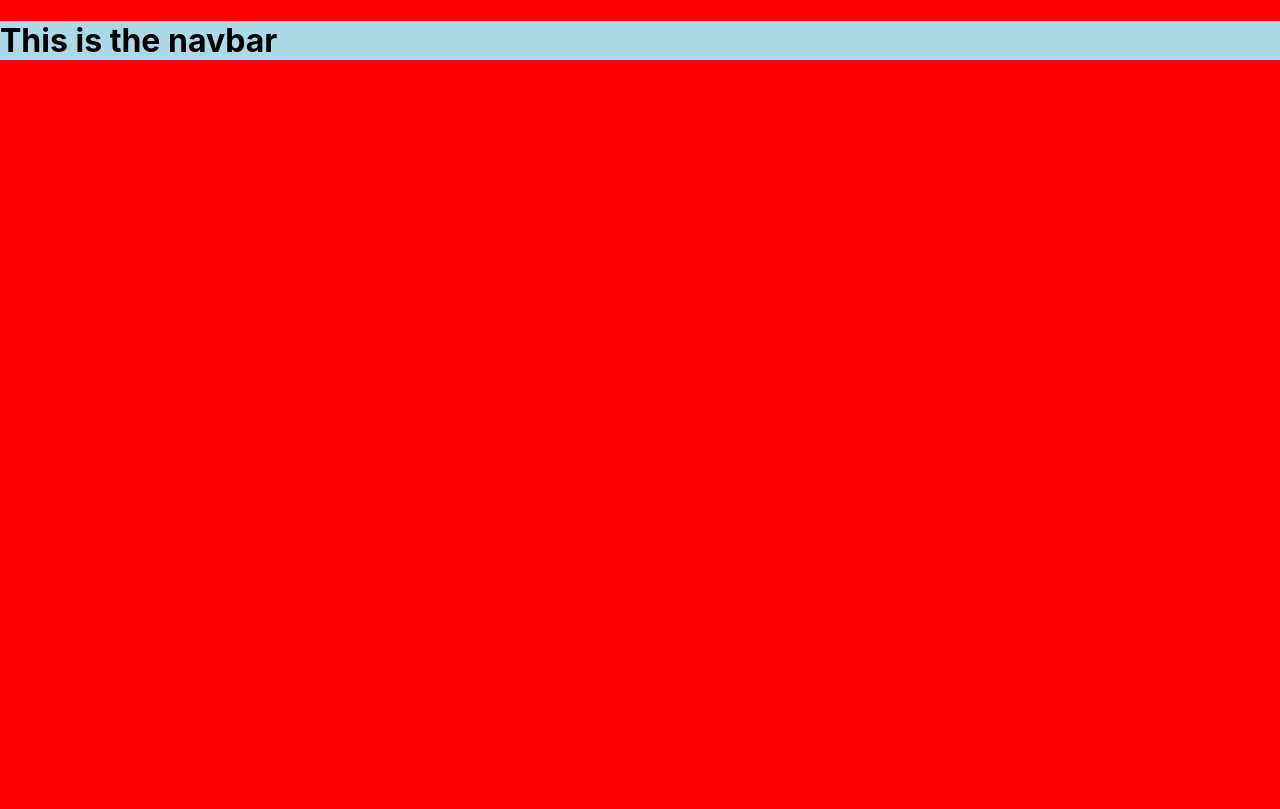
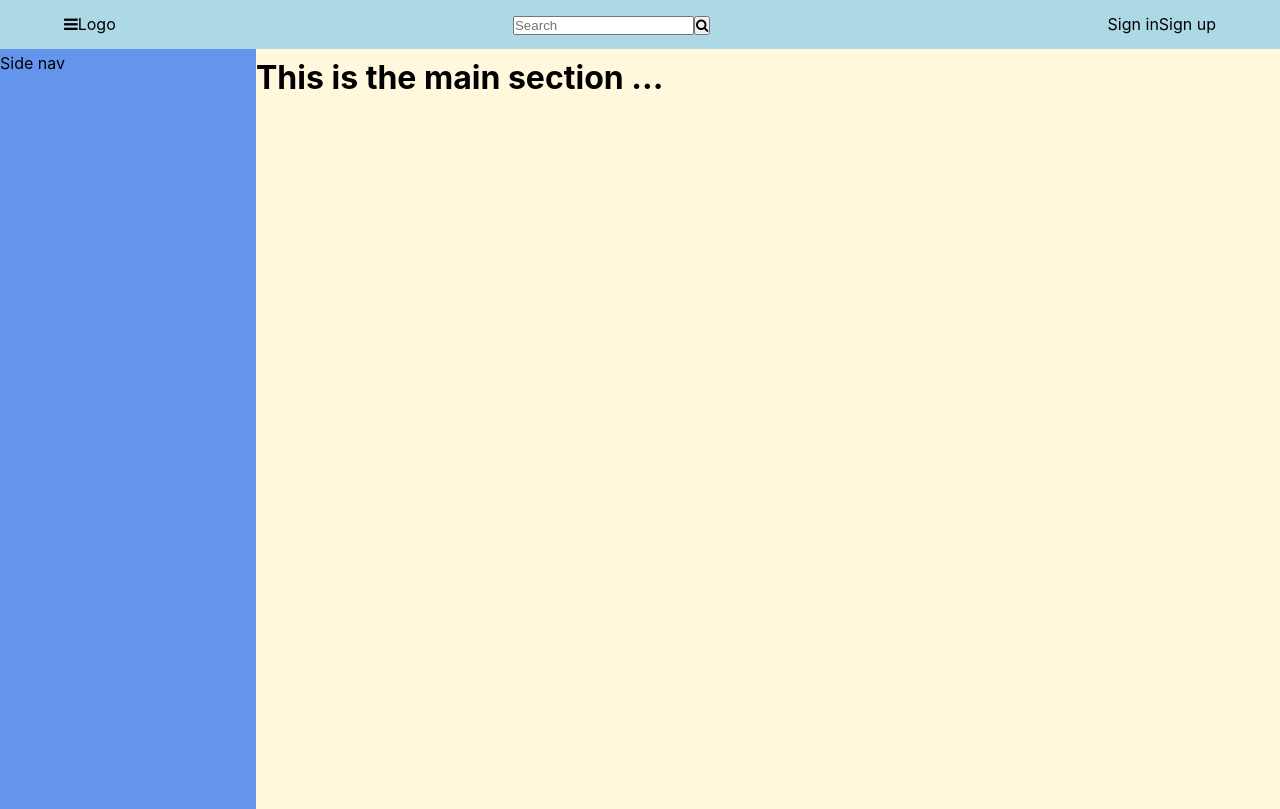
Before and after one commit to amedi-stephen/youtube-clone-mern, a React (Create React App) app: page / in a window 1280 px wide. Built offline with nearby package versions, Linux system fonts and the light colour scheme.

Commit message:
layout of page if user not signed in

```diff
--- a/public/index.html
+++ b/public/index.html
@@ -10,20 +10,9 @@
       content="Web site created using create-react-app"
     />
     <link rel="apple-touch-icon" href="%PUBLIC_URL%/logo192.png" />
-    <!--
-      manifest.json provides metadata used when your web app is installed on a
-      user's mobile device or desktop. See https://developers.google.com/web/fundamentals/web-app-manifest/
-    -->
     <link rel="manifest" href="%PUBLIC_URL%/manifest.json" />
-    <!--
-      Notice the use of %PUBLIC_URL% in the tags above.
-      It will be replaced with the URL of the `public` folder during the build.
-      Only files inside the `public` folder can be referenced from the HTML.
+    <link href="https://maxcdn.bootstrapcdn.com/font-awesome/4.2.0/css/font-awesome.min.css" rel="stylesheet">
 
-      Unlike "/favicon.ico" or "favicon.ico", "%PUBLIC_URL%/favicon.ico" will
-      work correctly both with client-side routing and a non-root public URL.
-      Learn how to configure a non-root public URL by running `npm run build`.
-    -->
     <title>React App</title>
   </head>
   <body>
--- a/src/App.js
+++ b/src/App.js
@@ -1,10 +1,16 @@
-import './Sass/App.scss'
-import Navbar from './components/Navbar';
+import "./Sass/App.scss";
+import Navbar from "./components/Navbar";
+import Sidebar from "./components/Sidebar";
+import MainSection from "./components/MainSection";
 
 function App() {
   return (
     <div className="App">
       <Navbar />
+      <div className="content-wrapper">
+        <Sidebar />
+        <MainSection />
+      </div>
     </div>
   );
 }
--- a/src/Sass/App.scss
+++ b/src/Sass/App.scss
@@ -1,3 +1,46 @@
+* {
+    margin: 0;
+    padding: 0;
+    box-sizing: border-box;
+}
+
+ul {
+    li {
+        list-style: none;
+    }
+}
+
 body {
-    background: red;
+    line-height: 1.8;
 }
+
+.navbar {
+    background-color: lightblue;
+    display: flex;
+    justify-content: space-between;
+    align-items: center;
+    padding: 10px 5%;
+
+    .navbar-items {
+        .navbar-link {
+            display: inline-block;
+        }
+    }
+}
+
+.sidebar {
+    background-color: cornflowerblue;
+    width: 25%;
+
+}
+
+.main-section {
+    // margin-left: 25%;
+    width: 100%;
+    background-color: cornsilk;
+    height: 95vh;
+}
+
+.content-wrapper {
+    display: flex;
+}
--- /dev/null
+++ b/src/components/MainSection.js
@@ -0,0 +1,11 @@
+import React from 'react';
+
+const MainSection = () => {
+    return (
+        <div className="main-section">
+            <h1>This is the main section ...</h1>
+        </div>
+    );
+}
+
+export default MainSection;
--- a/src/components/Navbar.js
+++ b/src/components/Navbar.js
@@ -1,9 +1,22 @@
 import React from 'react';
+import SearchField from './SearchField';
 
 const Navbar = () => {
     return (
         <div className='navbar'>
-            <h1 style={{backgroundColor:'lightblue'}}>This is the navbar</h1>
+            <div className="brand-name">
+                <p>
+                    <i className="fa fa-bars"></i>
+                    <span>Logo</span>
+                </p>
+            </div>
+            <SearchField />
+
+            <ul className="navbar-items">
+                <li className="navbar-link">Sign in</li>
+                <li className="navbar-link">Sign up </li>
+            </ul>
+
         </div>
     );
 }
--- /dev/null
+++ b/src/components/SearchField.js
@@ -0,0 +1,14 @@
+import React from "react";
+
+const SearchField = () => {
+  return (
+    <form>
+      <input type="text" placeholder="Search" />
+      <button type="submit">
+        <i class="fa fa-search"></i>
+      </button>
+    </form>
+  );
+};
+
+export default SearchField;
--- a/src/components/SideNavbar.js
+++ b/src/components/Sidebar.js
@@ -2,7 +2,7 @@ import React from 'react';
 
 const SideNavbar = () => {
     return (
-        <div className='side-nav'>
+        <div className='sidebar'>
             <p>Side nav</p>
         </div>
     );
--- a/src/css/App.css
+++ b/src/css/App.css
@@ -1,3 +1,39 @@
+* {
+  margin: 0;
+  padding: 0;
+  box-sizing: border-box;
+}
+
+ul li {
+  list-style: none;
+}
+
 body {
-  background: red;
+  line-height: 1.8;
 }
+
+.navbar {
+  background-color: lightblue;
+  display: flex;
+  justify-content: space-between;
+  align-items: center;
+  padding: 10px 5%;
+}
+.navbar .navbar-items .navbar-link {
+  display: inline-block;
+}
+
+.sidebar {
+  background-color: cornflowerblue;
+  width: 25%;
+}
+
+.main-section {
+  width: 100%;
+  background-color: cornsilk;
+  height: 95vh;
+}
+
+.content-wrapper {
+  display: flex;
+}
```
